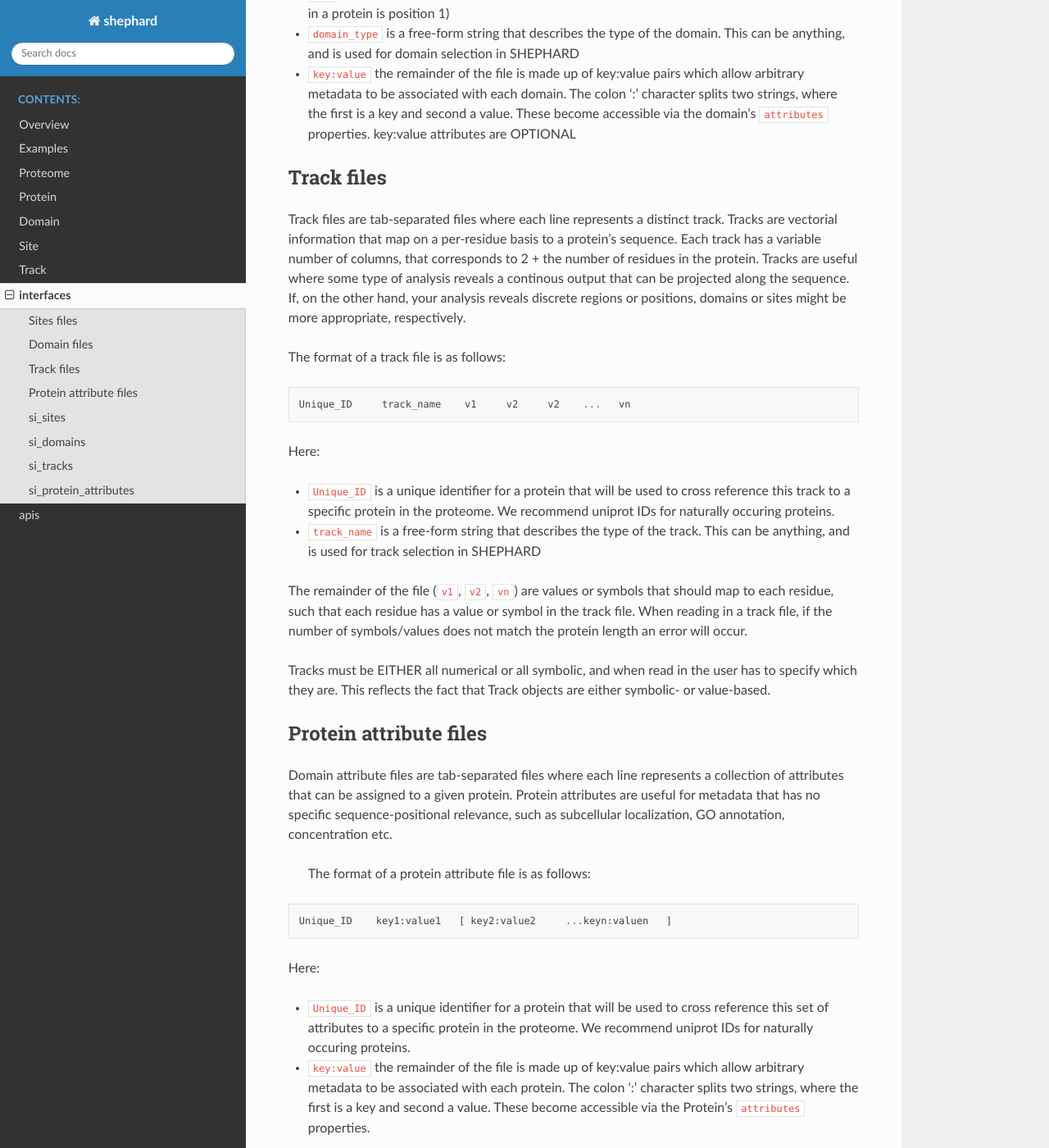
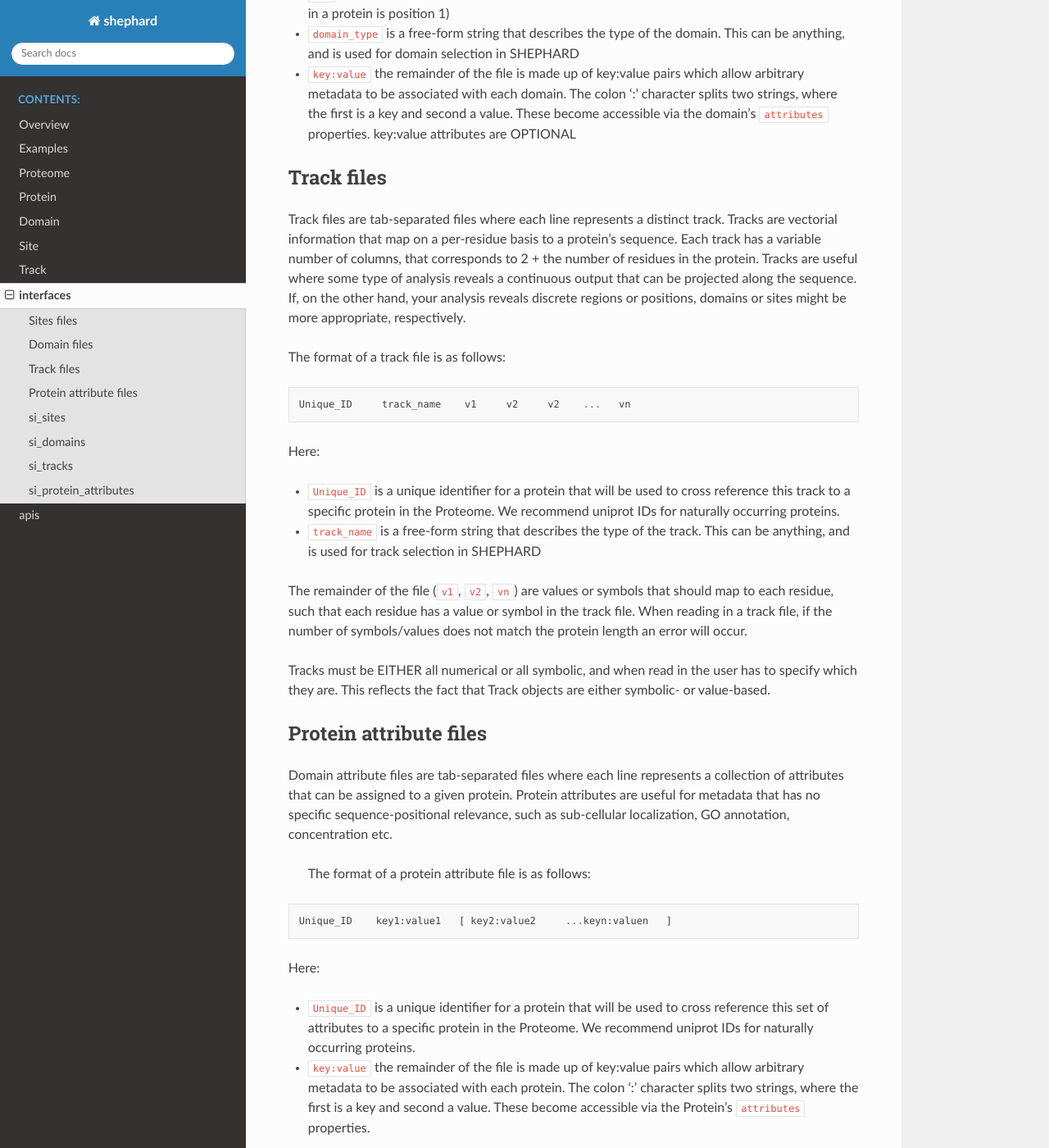
Before and after one commit to holehouse-lab/shephard, a Sphinx documentation site: the page built from docs/interfaces.rst, in a window 1280 px wide and 1400 px high, scrolled down 1611 px. Shown: the whole window at 82% size. Built offline with Sphinx 7.4.7 and the Read the Docs theme 2.0.0, drawn with Linux system fonts in a browser that asks for light colours; some of the changed text lies outside the part shown.

Commit message:
Fixed typos in docs

```diff
--- a/docs/interfaces.rst
+++ b/docs/interfaces.rst
@@ -1,11 +1,11 @@
 interfaces
 =================
 
-The interfaces package is a subpackage within SHEPHARD that deals with reading in **SHEPHARD** formatted input files. These are files with a specific format that were developed for SHEPHARD. The interfaces mean that, as long as you can write your data in a format that complies with a track, site, domain, or protein_attribute file, you can be sure it will be correctly read into SHEPHARD and is then accessible within the larger framework.
+The interfaces package is a sub-package within SHEPHARD that deals with reading in **SHEPHARD** formatted input files. These are files with a specific format that were developed for SHEPHARD. The interfaces mean that, as long as you can write your data in a format that complies with a track, site, domain, or protein_attribute file, you can be sure it will be correctly read into SHEPHARD and is then accessible within the larger framework.
 
-In all cases, each line in an input file corresponds to a single bit of information that maps to a specific protein, but multipe lines can map to the same protein.
+In all cases, each line in an input file corresponds to a single bit of information that maps to a specific protein, but multiple lines can map to the same protein.
 
-The interfaces modules (:code:`si_sites`, :code:`si_domains`, :code:`si_tracks`, :code:`si_protein_attributes` ) contain two user-facing functions; one that lets the user read in data from a file, and another than lets a user read in data from an input dictoinary. This means sites, domaincs, tracks and attributes can be loaded from disk or in real-time as other pipelines are run.
+The interfaces modules (:code:`si_sites`, :code:`si_domains`, :code:`si_tracks`, :code:`si_protein_attributes` ) contain two user-facing functions; one that lets the user read in data from a file, and another than lets a user read in data from an input dictionary. This means that sites, domains, tracks and attributes can be loaded from disk or in real-time as other pipelines are run.
 
 
 Sites files
@@ -24,7 +24,7 @@
 
 Here:
 
-* :code:`Unique_ID` is a unique identifier for a protein that will be used to cross reference this site to a specific protein in the proteome. We recommend uniprot IDs for naturally occuring proteins.
+* :code:`Unique_ID` is a unique identifier for a protein that will be used to cross reference this site to a specific protein in the Proteome. We recommend uniprot IDs for naturally occurring proteins.
 * :code:`position` is the position in the protein this site is found (noting that the first position in a protein is position 1)
 * :code:`site type` is a free-form string that describes the type of the site. This can be anything, and is used for site selection in SHEPHARD
 * :code:`symbol` is some kind of symbolic information that is ascribed to the site. Because this is a required field, if no symbolic information makes sense simply include a dash here.
@@ -45,7 +45,7 @@
 
 Here:
 
-* :code:`Unique_ID` is a unique identifier for a protein that will be used to cross reference this domain to a specific protein in the proteome. We recommend uniprot IDs for naturally occuring proteins.
+* :code:`Unique_ID` is a unique identifier for a protein that will be used to cross reference this domain to a specific protein in the Proteome. We recommend uniprot IDs for naturally occuring proteins.
 * :code:`start` is the start position in the protein where the domain is found (noting that the first position in a protein is position 1)
 * :code:`end` is the end position in the protein where the domain is found (noting that the first position in a protein is position 1)
 * :code:`domain_type` is a free-form string that describes the type of the domain. This can be anything, and is used for domain selection in SHEPHARD
@@ -55,7 +55,7 @@
 Track files
 ------------
 
-Track files are tab-separated files where each line represents a distinct track. Tracks are vectorial information that map on a per-residue basis to a protein's sequence. Each track has a variable number of columns, that corresponds to 2 + the number of residues in the protein. Tracks are useful where some type of analysis reveals a continous output that can be projected along the sequence. If, on the other hand, your analysis reveals discrete regions or positions, domains or sites might be more appropriate, respectively.
+Track files are tab-separated files where each line represents a distinct track. Tracks are vectorial information that map on a per-residue basis to a protein's sequence. Each track has a variable number of columns, that corresponds to 2 + the number of residues in the protein. Tracks are useful where some type of analysis reveals a continuous output that can be projected along the sequence. If, on the other hand, your analysis reveals discrete regions or positions, domains or sites might be more appropriate, respectively.
 
 The format of a track file is as follows:
 
@@ -65,7 +65,7 @@
 
 Here:
 
-* :code:`Unique_ID` is a unique identifier for a protein that will be used to cross reference this track to a specific protein in the proteome. We recommend uniprot IDs for naturally occuring proteins.
+* :code:`Unique_ID` is a unique identifier for a protein that will be used to cross reference this track to a specific protein in the Proteome. We recommend uniprot IDs for naturally occurring proteins.
 * :code:`track_name` is a free-form string that describes the type of the track. This can be anything, and is used for track selection in SHEPHARD
 
 
@@ -78,7 +78,7 @@
 Protein attribute files
 -------------------------
 
-Domain attribute files are tab-separated files where each line represents a collection of attributes that can be assigned to a given protein. Protein attributes are useful for metadata that has no specific sequence-positional relevance, such as subcellular localization, GO annotation, concentration etc.
+Domain attribute files are tab-separated files where each line represents a collection of attributes that can be assigned to a given protein. Protein attributes are useful for metadata that has no specific sequence-positional relevance, such as sub-cellular localization, GO annotation, concentration etc.
 
  The format of a protein attribute file is as follows:
 
@@ -88,7 +88,7 @@
 
 Here:
 
-* :code:`Unique_ID` is a unique identifier for a protein that will be used to cross reference this set of attributes to a specific protein in the proteome. We recommend uniprot IDs for naturally occuring proteins.
+* :code:`Unique_ID` is a unique identifier for a protein that will be used to cross reference this set of attributes to a specific protein in the Proteome. We recommend uniprot IDs for naturally occurring proteins.
 * :code:`key:value` the remainder of the file is made up of key:value pairs which allow arbitrary metadata to be associated with each protein. The colon ':' character splits two strings, where the first is a key and second a value. These become accessible via the Protein's :code:`attributes` properties.
 
 
--- a/docs/protein.rst
+++ b/docs/protein.rst
@@ -2,14 +2,14 @@
 =================
 Each individual sequence entry is represented as its own Protein. Proteins contain four types of metadata
 
-1. **Attributes**: Arbitrary key-value pairings where the key must be a string and the value can be any Python object (str, int, dict, figure handle, simulation object)
+1. **Attributes**: Arbitrary key-value pairings where the key must be a string and the value can be any Python object (:code:`str`, :code:`int`, :code:`dict`, figure handle, simulation object)
 2. **Tracks**: Vectors that are the same length of the protein, are either numerical or symbolic, and contain residue-specific metadata projected over the whole sequence
-3. **Domains**: Contingous sub-regions within the protein
+3. **Domains**: Continuous sub-regions within the protein
 4. **Sites**: Individual site positions within the protein
 
 Each of these can be accessed using associated functions.
 
-**IMPORTANT NOTE**: In the field of biology and bioinformatics the indexing system used to describe regions and sites (1) starts at 1 and (2) is inclusive. For example, if we had a sequence of `MAEPQRDG` and wanted the region defined by 2-4 this would refect `AEP`. In contrast the Python programming langauge (1) indexes from 0 and (2) is exclusive for ranges, so (using slice notation, for example) `MAEPQRDG[2:4]` would yeild EP. Within shephard, all user-facing tools operate using biology-style indexing. This means you can read in data directly from native databases without worrying about conversion, and use the same number scheme allways. Because of this, to subselect regions of the protein sequence we STRONGLY recommend using the functions `.get_sequence_region(start,end)` or `.get_sequence_context(pos)`, rather than directly slicing the `.sequence` property.
+**IMPORTANT NOTE**: In the field of biology and bioinformatics the indexing system used to describe regions and sites (1) starts at 1 and (2) is inclusive. For example, if we had a sequence of `MAEPQRDG` and wanted the region defined by 2-4 this would reflect `AEP`. In contrast the Python programming language (1) indexes from 0 and (2) is exclusive for ranges, so (using slice notation, for example) `MAEPQRDG[2:4]` would yield EP. Within SHEPHARD, all user-facing tools operate using biology-style indexing. This means you can read in data directly from native databases without worrying about conversion, and use the same number scheme always. Because of this, to sub-select regions of the protein sequence we STRONGLY recommend using the functions :code:`.get_sequence_region(start,end)` or :code:`.get_sequence_context(pos)`, rather than directly slicing the :code:`.sequence` property.
 
 
 .. autoclass:: shephard.protein.Protein
```
Also changed, not shown: other parts of docs/interfaces.rst (+1 -1 lines), docs/apis.rst (+4 -4 lines), docs/overview.rst (+21 -15 lines).
